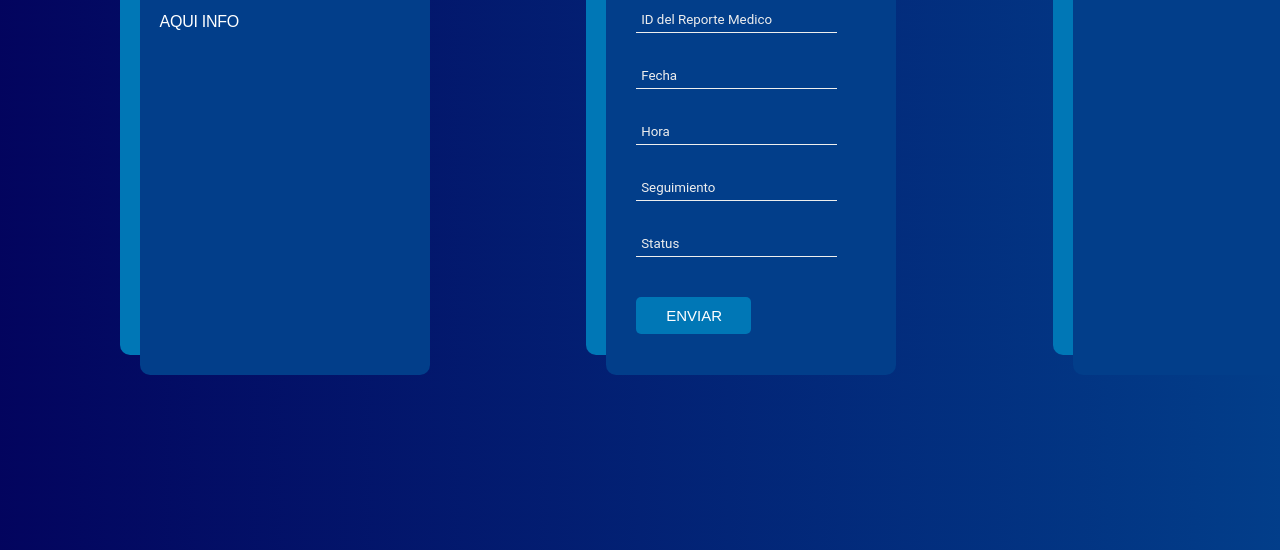
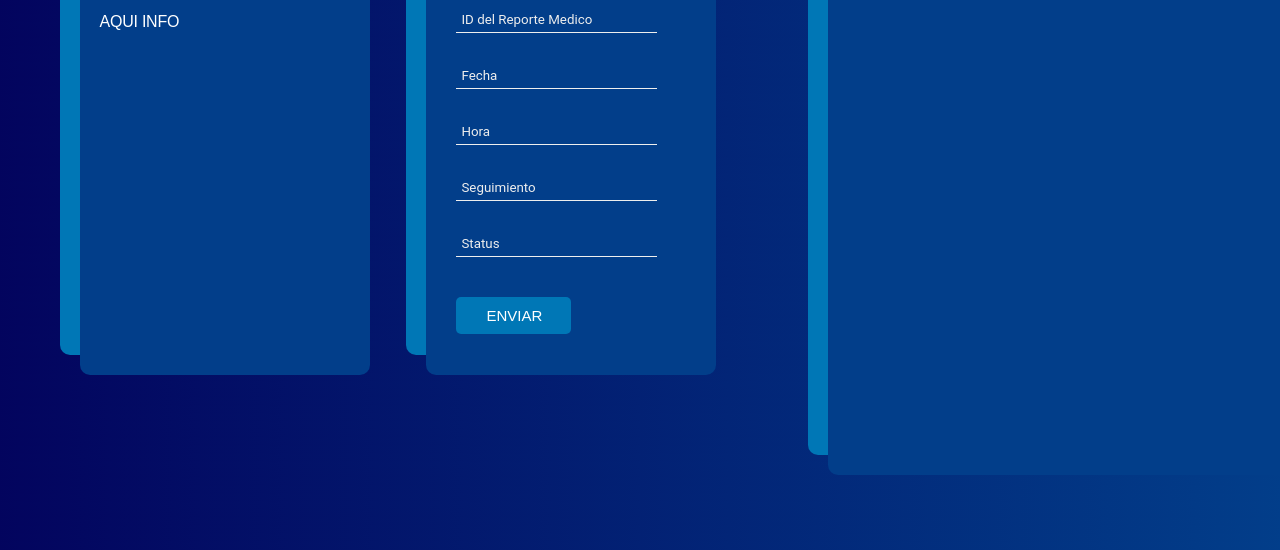
Before and after one commit to Jskenpo/MediCom, a website: page src/PACIENTES/Historial/historial.html in a window 1280 px wide. Shown: the part 258-808 px from the top of the page. Drawn offline with Linux system fonts and the light colour scheme.

Commit message:
Historial actualizado

```diff
--- a/src/PACIENTES/Historial/historial.css
+++ b/src/PACIENTES/Historial/historial.css
@@ -12,6 +12,12 @@ body {
     width: 1400px;
     left: 4%;
     display: flex;
+}
+
+.container2 {
+  width: 1100px;
+  left: 4%;
+  display: flex;
 }
 
 .Informacion {
@@ -184,8 +190,8 @@ body {
 
 .cardHistorial {
     background-color: #023E8A;
-    width: 250px;
-    min-height: 410px;
+    width: 500px;
+    min-height: 610px;
     display: flex;
     flex-direction: column;
     padding: 20px;
--- a/src/PACIENTES/Historial/historial.html
+++ b/src/PACIENTES/Historial/historial.html
@@ -9,6 +9,7 @@
 </head>
 <body>
     <div class="container">
+      <div class="container2">
         <div class="Informacion">
           <div class="cardInfo">
             <h2>Carlos</h2>
@@ -33,7 +34,7 @@
             </form>
           </div>
         </div>
-
+      </div>
           <div class="Historial">
             <div class="cardHistorial">
               <h2>Historial</h2>
```
Lines whose indentation alone changed are shown as unchanged.
